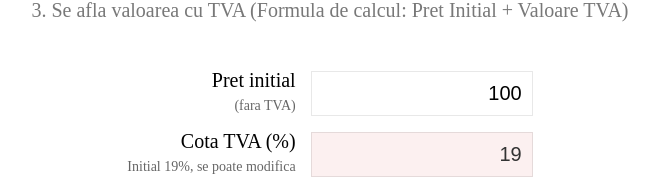
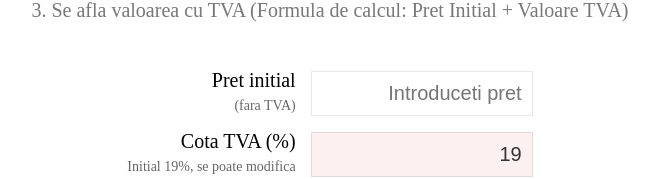
Before and after one commit to suiramus/js2021, a plain HTML site: page tva/index.html in a window 1280 px wide. Shown: the part 319-498 px from the top of the page, without its empty margins (310-969 px from the left). Drawn offline with Linux system fonts and the light colour scheme.

Commit message:
Update index.html

```diff
--- a/tva/index.html
+++ b/tva/index.html
@@ -89,7 +89,7 @@
 	<form id="calculTva" action="">
 		<div class="form-row">
 			<label for="pretInitial">Pret initial <span>(fara TVA)</span></label>
-			<input type="text" name="pretInitial" id="pretInitial" value="100" placeholder="Introduceti pret" onkeyup="pretCuTVA()"><br>
+			<input type="text" name="pretInitial" id="pretInitial" placeholder="Introduceti pret" onkeyup="pretCuTVA()"><br>
 		</div><!-- form-row -->
 
 		<div class="form-row">
```
